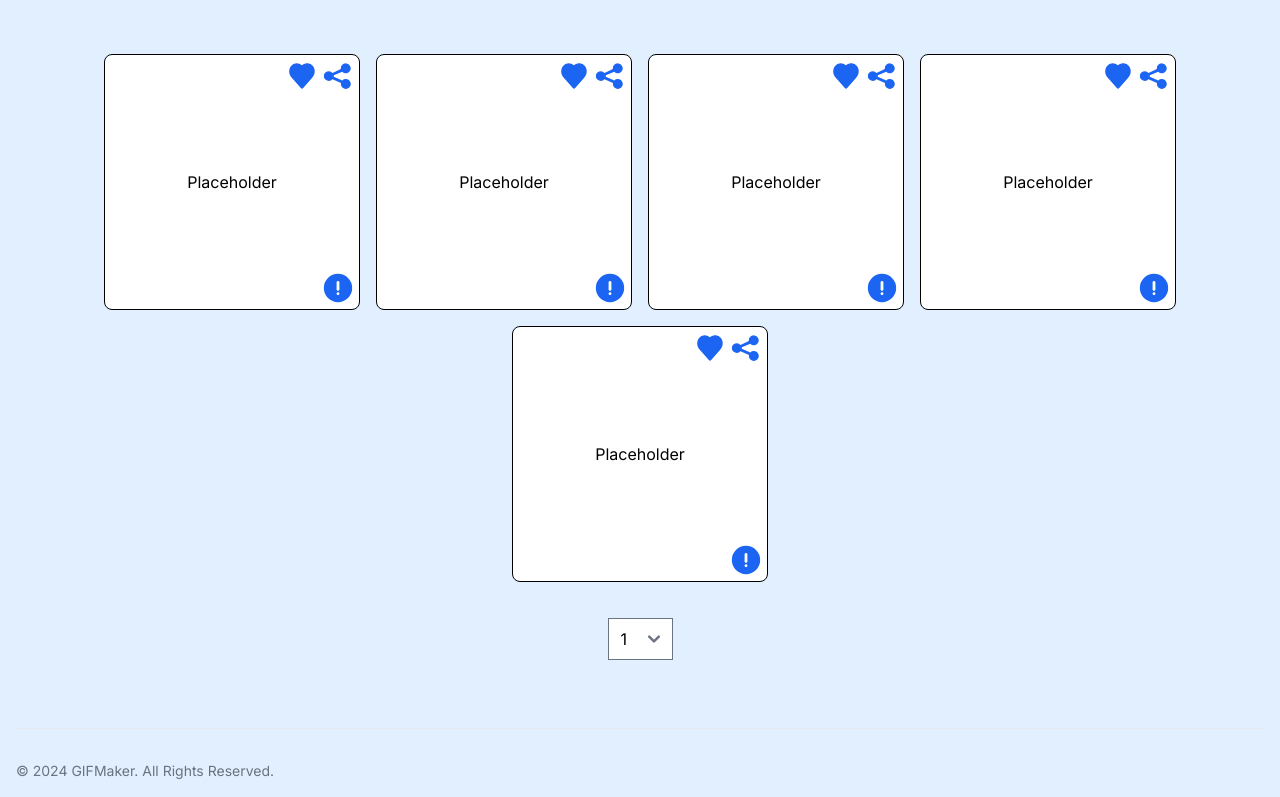
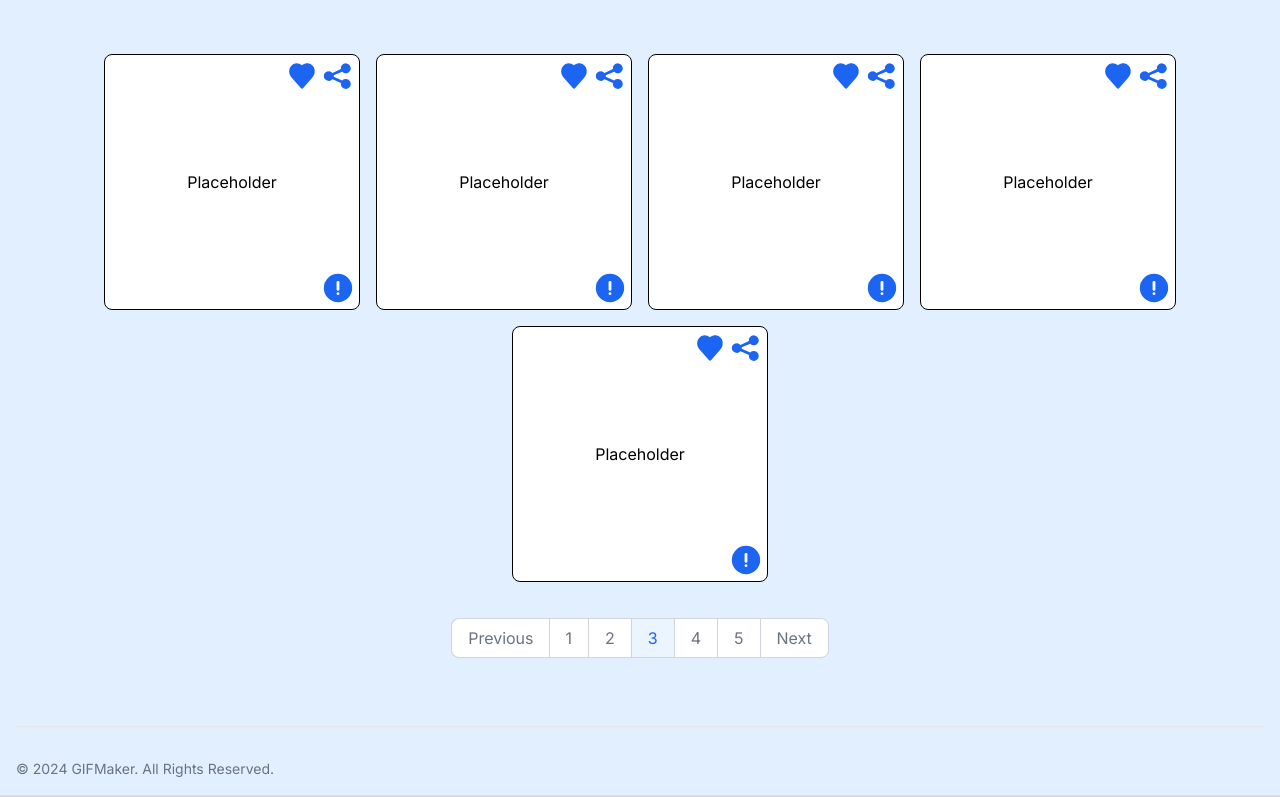
Before and after one commit to 0x1dc130c/GiFMaker, a Next.js app: page / in a window 1280 px wide. Shown: the part 744-1541 px from the top of the page. Built offline with nearby package versions, Linux system fonts and the light colour scheme.

Commit message:
changed language

```diff
--- a/src/app/page.js
+++ b/src/app/page.jsx
@@ -196,14 +196,31 @@ export default function Home() {
         </div>
 
         <div className="flex flex-wrap justify-center gap-4 mt-4">
-          {/* Placeholder for page selection */}
-        <select>
-          <option value="1">1</option>
-          <option value="2">2</option>
-          <option value="3">3</option>
-          <option value="4">4</option>
-          <option value="5">5</option>
-        </select>
+        <nav aria-label="Page navigation example">
+  <ul class="inline-flex -space-x-px text-base h-10">
+    <li>
+      <a href="#" class="flex items-center justify-center px-4 h-10 ms-0 leading-tight text-gray-500 bg-white border border-e-0 border-gray-300 rounded-s-lg hover:bg-gray-100 hover:text-gray-700 dark:bg-gray-800 dark:border-gray-700 dark:text-gray-400 dark:hover:bg-gray-700 dark:hover:text-white">Previous</a>
+    </li>
+    <li>
+      <a href="#" class="flex items-center justify-center px-4 h-10 leading-tight text-gray-500 bg-white border border-gray-300 hover:bg-gray-100 hover:text-gray-700 dark:bg-gray-800 dark:border-gray-700 dark:text-gray-400 dark:hover:bg-gray-700 dark:hover:text-white">1</a>
+    </li>
+    <li>
+      <a href="#" class="flex items-center justify-center px-4 h-10 leading-tight text-gray-500 bg-white border border-gray-300 hover:bg-gray-100 hover:text-gray-700 dark:bg-gray-800 dark:border-gray-700 dark:text-gray-400 dark:hover:bg-gray-700 dark:hover:text-white">2</a>
+    </li>
+    <li>
+      <a href="#" aria-current="page" class="flex items-center justify-center px-4 h-10 text-blue-600 border border-gray-300 bg-blue-50 hover:bg-blue-100 hover:text-blue-700 dark:border-gray-700 dark:bg-gray-700 dark:text-white">3</a>
+    </li>
+    <li>
+      <a href="#" class="flex items-center justify-center px-4 h-10 leading-tight text-gray-500 bg-white border border-gray-300 hover:bg-gray-100 hover:text-gray-700 dark:bg-gray-800 dark:border-gray-700 dark:text-gray-400 dark:hover:bg-gray-700 dark:hover:text-white">4</a>
+    </li>
+    <li>
+      <a href="#" class="flex items-center justify-center px-4 h-10 leading-tight text-gray-500 bg-white border border-gray-300 hover:bg-gray-100 hover:text-gray-700 dark:bg-gray-800 dark:border-gray-700 dark:text-gray-400 dark:hover:bg-gray-700 dark:hover:text-white">5</a>
+    </li>
+    <li>
+      <a href="#" class="flex items-center justify-center px-4 h-10 leading-tight text-gray-500 bg-white border border-gray-300 rounded-e-lg hover:bg-gray-100 hover:text-gray-700 dark:bg-gray-800 dark:border-gray-700 dark:text-gray-400 dark:hover:bg-gray-700 dark:hover:text-white">Next</a>
+    </li>
+  </ul>
+</nav>
         </div>
       </div>
       <Footer />
```
